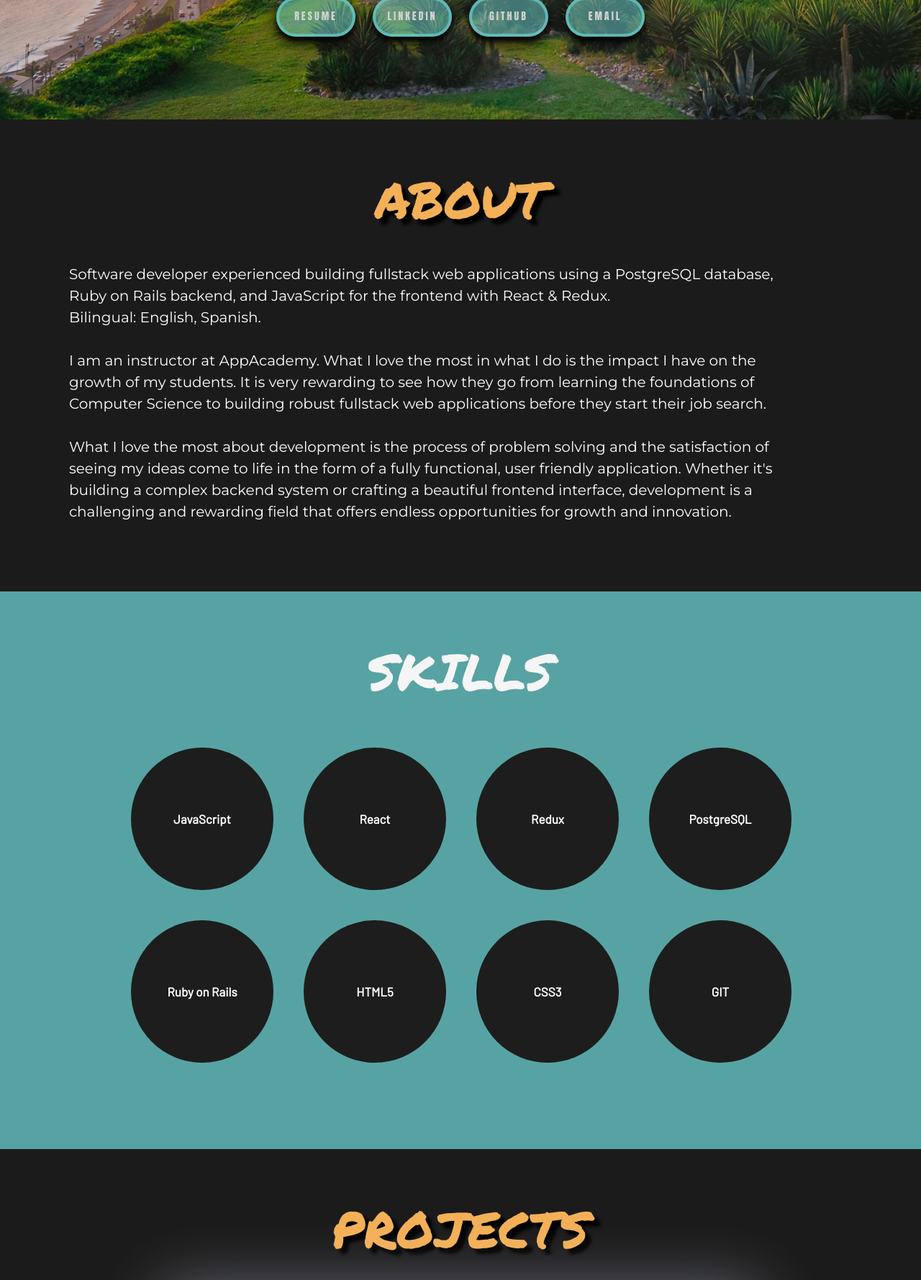
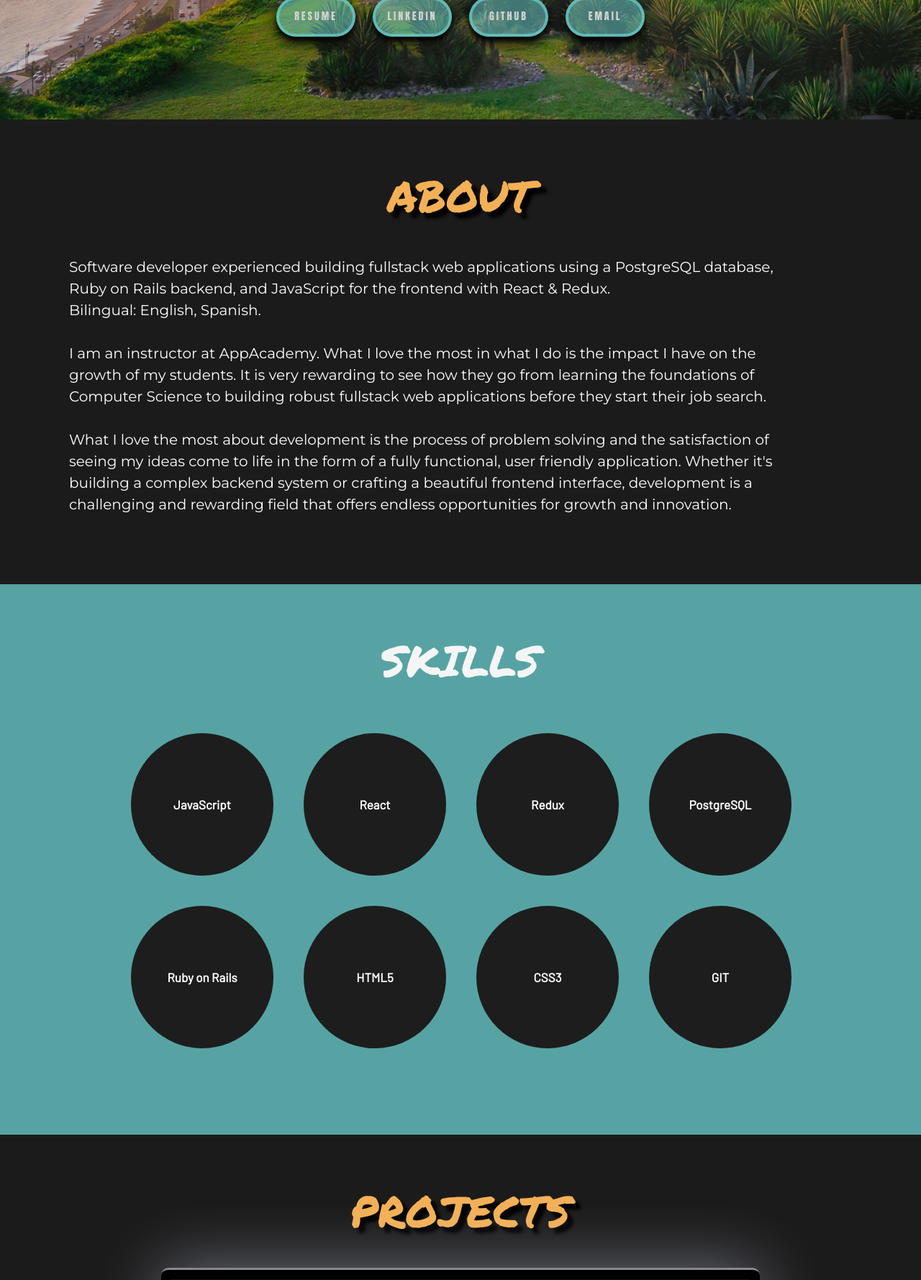
Before and after one commit to paulobocanegra/portfolio, a PHP site: page / in a window 1280 px wide. Shown: the part 730-2509 px from the top of the page at 72% size. Run offline with PHP 8.4, Linux system fonts and the light colour scheme.

Commit message:
update header font size

```diff
--- a/assets/css/body.css
+++ b/assets/css/body.css
@@ -185,7 +185,7 @@ html{
 
 .title{
     color: whitesmoke;
-    font-size: 70px;
+    font-size: 60px;
     font-family: 'Permanent Marker', sans-serif;
     margin: 75px 0px 50px 0px;
     /* text-shadow: 3px 3px 4px rgb(240, 159, 19); */
```
